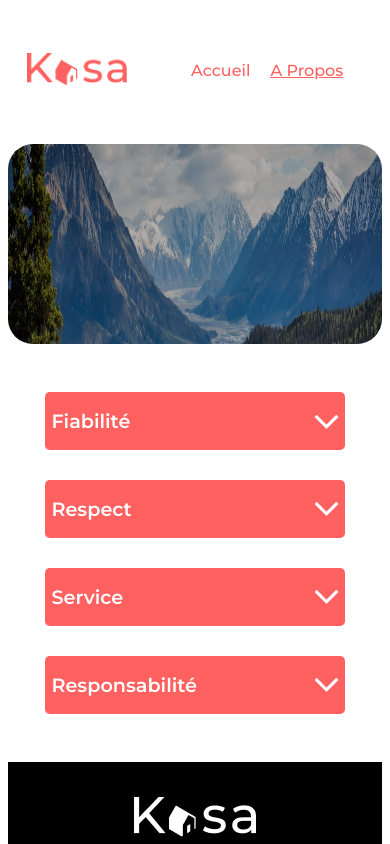
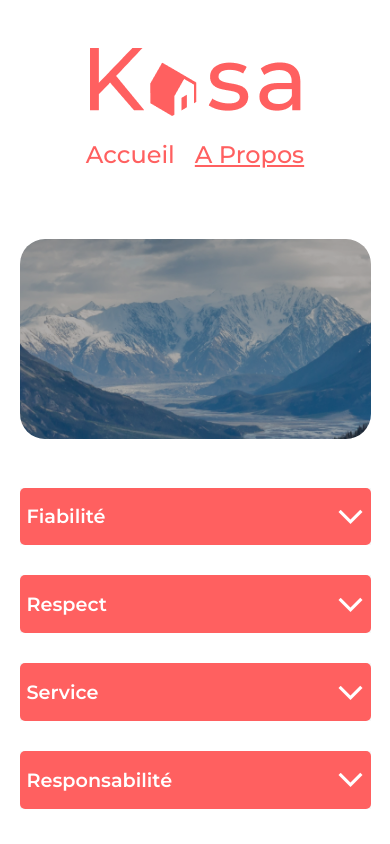
Before and after one commit to theowenger/KASA, a React (Create React App) app: page /about in a window 390 px wide. Shown: the top 844 px of the page. Built offline with nearby package versions, Linux system fonts and the light colour scheme; a web font is replaced by a local one.

Commit message:
multiple fix css

```diff
--- a/public/index.html
+++ b/public/index.html
@@ -1,5 +1,5 @@
 <!DOCTYPE html>
-<html lang="fr" style="margin: 0%;padding: 0%">
+<html lang="fr" style="margin: 0px;padding: 0px">
 
 <head>
   <meta charset="utf-8" />
--- a/src/assets/css/about.css
+++ b/src/assets/css/about.css
@@ -7,6 +7,7 @@
 
     filter: brightness(70%);
     border-radius: 25px;
+    object-fit: cover;
 
 }
 
@@ -60,3 +61,16 @@
     font-style: normal;
 
 }
+
+
+@media screen and (max-width: 992px) {
+
+    .propos-banner {
+        width: 90vw;
+
+    }
+
+    .propos-container {
+        width: 90vw;
+    }
+}
--- a/src/assets/css/banner.css
+++ b/src/assets/css/banner.css
@@ -42,11 +42,17 @@
 
     .banner-container {
         width: 90%;
+        border-radius: 10px;
     }
 
     .banner {
         width: 100%;
         height: 150px;
+        border-radius: 15px;
+    }
+
+    .filter-banner {
+        border-radius: 15px;
     }
 
     .slogan-banner {
--- a/src/assets/css/footer.css
+++ b/src/assets/css/footer.css
@@ -8,7 +8,6 @@
     background: #000000;
 }
 
-.logo-footer {}
 
 .kasa-footer {
 
@@ -25,3 +24,11 @@
 
     color: #FFFFFF;
 }
+
+@media screen and (max-width: 700px) {
+
+    .kasa-footer {
+
+        font-size: 0.8rem;
+    }
+}
--- a/src/assets/css/header.css
+++ b/src/assets/css/header.css
@@ -6,7 +6,6 @@
     flex-direction: column;
     justify-content: space-between;
     align-items: center;
-
     margin: 0%;
     padding: 0%;
 }
@@ -27,13 +26,14 @@
 .navigation {
     display: flex;
     flex-direction: row;
-    justify-content: space-between;
+    justify-content: flex-end;
     width: 30%;
 
 }
 
 .navigation a {
     text-decoration: none;
+    text-align: right;
 }
 
 .navigation h2 {
@@ -62,23 +62,35 @@
 
     .header {
 
-        width: 90%;
+        width: 90vw;
         justify-content: space-between;
         align-items: center;
     }
 
-    .header img {
-        width: 100px;
-    }
 
     .navigation {
         justify-content: flex-end;
 
-        width: 100%;
     }
 
     .navigation h2 {
-        font-size: 1em;
+
         white-space: nowrap;
     }
 }
+
+@media screen and (max-width: 483px) {
+
+    .header {
+
+        flex-direction: column;
+    }
+
+    .navigation {
+        justify-content: center;
+    }
+
+    .navigation h2 {
+        text-align: center;
+    }
+}
--- a/src/assets/css/index.css
+++ b/src/assets/css/index.css
@@ -74,6 +74,7 @@
     }
 
     .card {
+
         padding: 0%;
         margin: 0%;
         margin-left: 10px;
@@ -83,3 +84,13 @@
 
 
 }
+
+@media screen and (max-width: 700px) {
+
+    .card {
+        width: 85vw;
+    }
+
+
+
+}
--- a/src/assets/css/product.css
+++ b/src/assets/css/product.css
@@ -19,6 +19,10 @@
     justify-content: space-between;
     position: relative;
     top: 30px;
+}
+
+.carroussel-icon-hidden {
+    opacity: 0;
 }
 
 .carroussel p {
@@ -82,13 +86,15 @@
 }
 
 .tag-unite {
-    width: 100%;
+
     text-align: center;
     background-color: #FF6060;
     color: white;
     margin-left: 5px;
     margin-right: 5px;
     padding: 5px;
+    padding-left: 25px;
+    padding-right: 25px;
     border-radius: 20px;
 }
 
@@ -168,11 +174,10 @@
         flex-wrap: wrap;
     }
 
-    .tag-unite {
-        width: 30vh;
-    }
+
 
     .host-ranked-container {
+
         display: flex;
         flex-direction: row-reverse;
         align-items: center;
@@ -197,3 +202,21 @@
 
     }
 }
+
+@media screen and (max-width: 553px) {
+
+
+    .host-ranked-container {
+
+        display: flex;
+        flex-direction: column-reverse;
+        align-items: center;
+
+    }
+
+    .star-container {
+        justify-content: center;
+        margin-top: 20px;
+        margin-bottom: 20px;
+    }
+}
--- a/src/components/carroussel.jsx
+++ b/src/components/carroussel.jsx
@@ -33,7 +33,7 @@ function Carroussel() {
     return (
         <div className='carroussel'
             style={{ backgroundImage: `url(${product.pictures[currentImageIndex]})` }}>
-            <div className='carroussel-icon'>
+            <div className={product.pictures.length === 1 ? 'carroussel-icon-hidden' : 'carroussel-icon'}>
                 <button className='carroussel-btn' onClick={clickLeft}><img src={arrowLeft} alt="arrow-left"></img></button>
                 <button className='carroussel-btn' onClick={clickRight}><img src={arrowRight} alt="arrow-right"></img></button>
             </div>
@@ -41,5 +41,6 @@ function Carroussel() {
         </div>
     )
 }
+{/* <Link to="/" className={location.pathname === '/' ? 'underline' : ''}>'carroussel-icon' */}
 
 export default Carroussel
```
